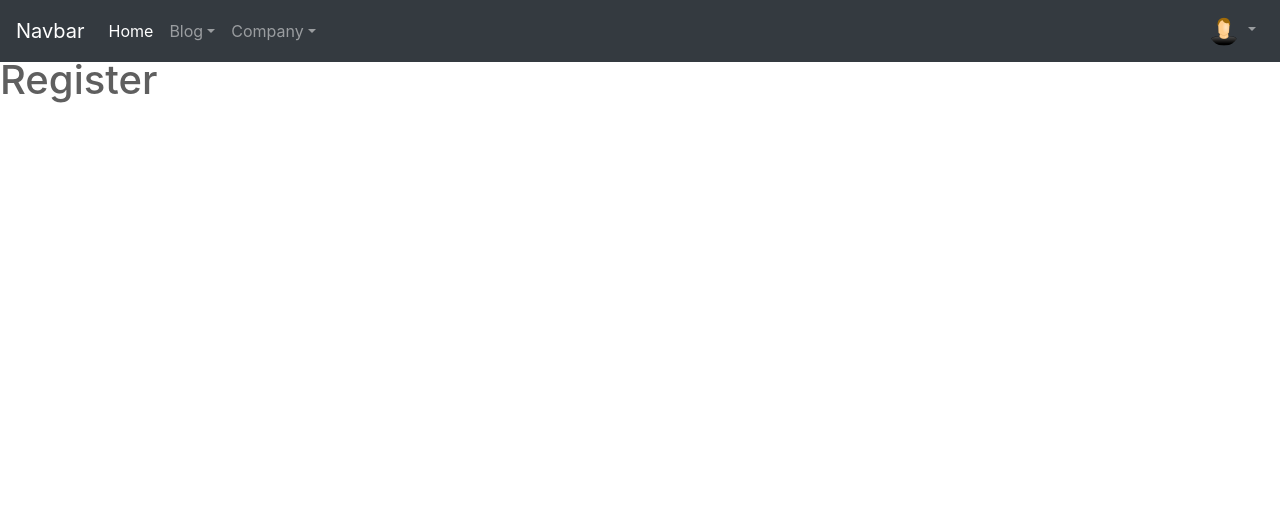
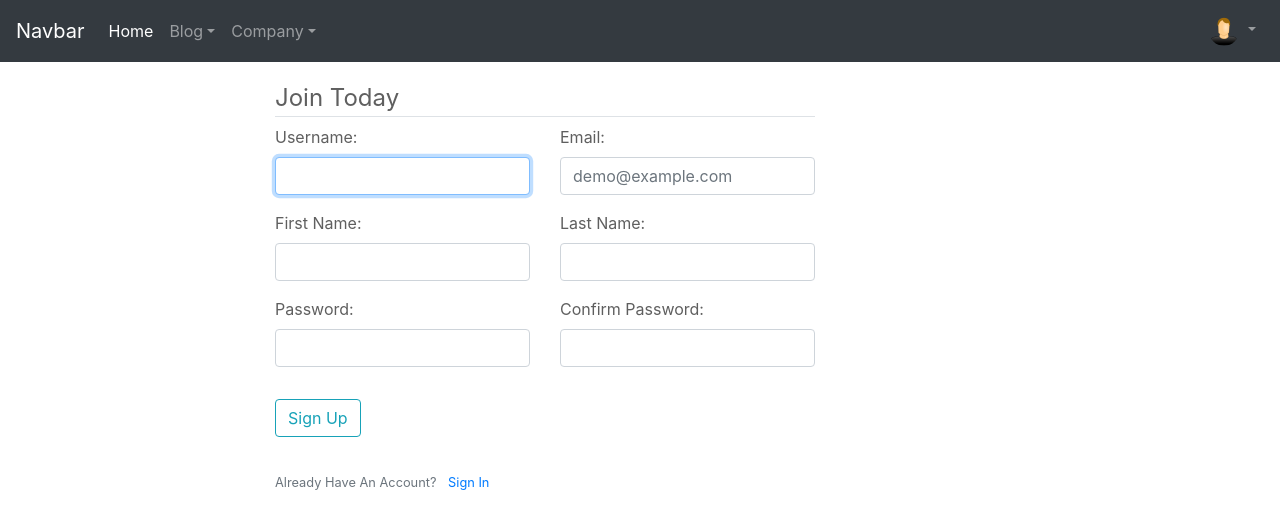
Before and after one commit to leihuagh/Django-Faker-Profile-Blog, a Django app: page /register in a window 1280 px wide. Shown: the top 529 px of the page. Run offline with Django 3.2, Linux system fonts and the light colour scheme; some libraries are stand-ins or nearby versions.

Commit message:
register

```diff
--- a/users/forms.py
+++ b/users/forms.py
@@ -4,11 +4,65 @@ from django.contrib.auth.forms import UserCreationForm
 
 
 class UserRegisterForm(UserCreationForm):
-    email = forms.EmailField()
-    first_name = forms.CharField()
-    last_name = forms.CharField()
+    username = forms.CharField(
+        widget=forms.TextInput(
+            attrs={
+                'class': 'form-control'
+            }
+        )
+    )
+    email = forms.EmailField(
+        widget=forms.EmailInput(
+            attrs={
+                'class': 'form-control',
+                'placeholder': 'demo@example.com'
+            }
+        )
+    )
+    first_name = forms.CharField(
+        label="First Name",
+        widget=forms.TextInput(
+            attrs={
+                'class': 'form-control'
+            }
+        )
+    )
+    last_name = forms.CharField(
+        label="Last Name",
+        widget=forms.TextInput(
+            attrs={
+                'class': 'form-control'
+            }
+        )
+    )
+    password1 = forms.CharField(
+        label='Password',
+        widget=forms.PasswordInput(
+            attrs={
+                'class': 'form-control'
+            }
+        )
+    )
+    password2 = forms.CharField(
+        label='Confirm Password',
+        widget=forms.PasswordInput(
+            attrs={
+                'class': 'form-control'
+            }
+        )
+    )
 
     class Meta:
         model = User
         fields = ['username', 'email', 'first_name',
                   'last_name', 'password1', 'password2']
+
+    def save(self, commit=True):
+        user = super(UserCreationForm, self).save(commit=False)
+        user.email = self.cleaned_data["email"]
+        user.first_name = self.cleaned_data["first_name"]
+        user.last_name = self.cleaned_data["last_name"]
+
+        if commit:
+            user.save()
+            return user
--- a/users/templates/register.html
+++ b/users/templates/register.html
@@ -1,9 +1,52 @@
 {% extends "base.html" %}
+{% load crispy_forms_tags %}
 
 {% block head_title %}
 Register
 {% endblock head_title %}
 
 {% block main_contents %}
-<h1>Register</h1>
+<div class="container">
+    <div class="row pt-4">
+        <div class="col-md-2"></div>
+        <div class="col-md-6">
+            <form method='POST'> {% csrf_token %}
+                <fieldset>
+                    <div class="form-group">
+                        <legend class="border-bottom">Join Today</legend>
+                        <div class="row">
+                            {% for field in form %}
+
+                            <div class="col-md-6 mb-3">
+                                {{ field.label_tag }}
+                                {{ field }}
+                                <div class="invalid-feedback">
+                                    {% for error in field.errors %}
+                                    <p style="color: red">{{ error }}</p>
+                                    {% endfor %}
+                                </div>
+                            </div>
+                            {% endfor %}
+                        </div>
+                    </div>
+                </fieldset>
+                <div class="form-group">
+                    <button class="btn btn-outline-info" type="submit">Sign Up</button>
+                </div>
+            </form>
+        </div>
+        <div class="col-md-2"></div>
+    </div>
+    <div class="row">
+        <div class="col-md-2"></div>
+        <div class="col-md-8">
+            <div class="pt-3">
+                <small class="text-muted">
+                    Already Have An Account? <a class="ml-2" href="#">Sign In</a>
+                </small>
+            </div>
+        </div>
+        <div class="col-md-2"></div>
+    </div>
+</div>
 {% endblock main_contents %}
```
Also changed, not shown: db.sqlite3.
